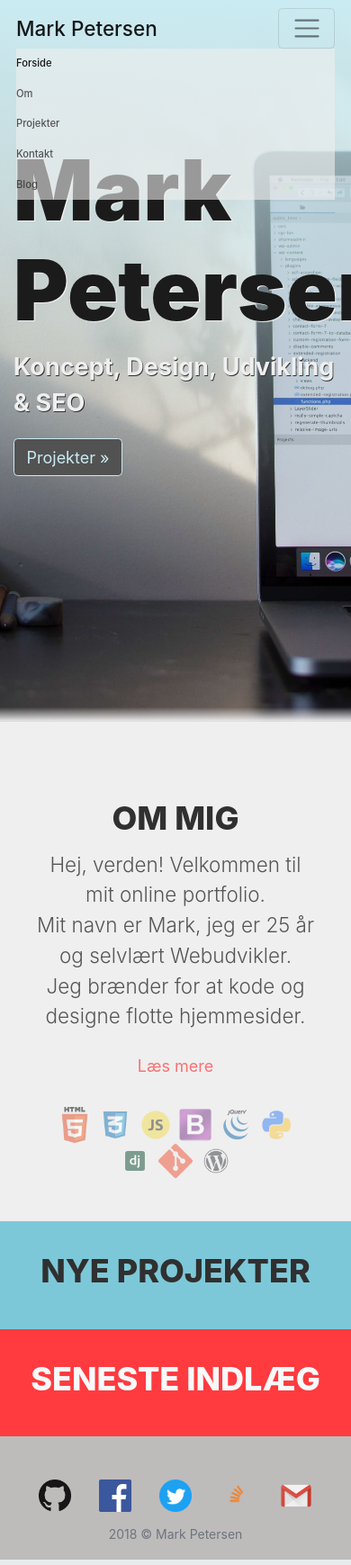
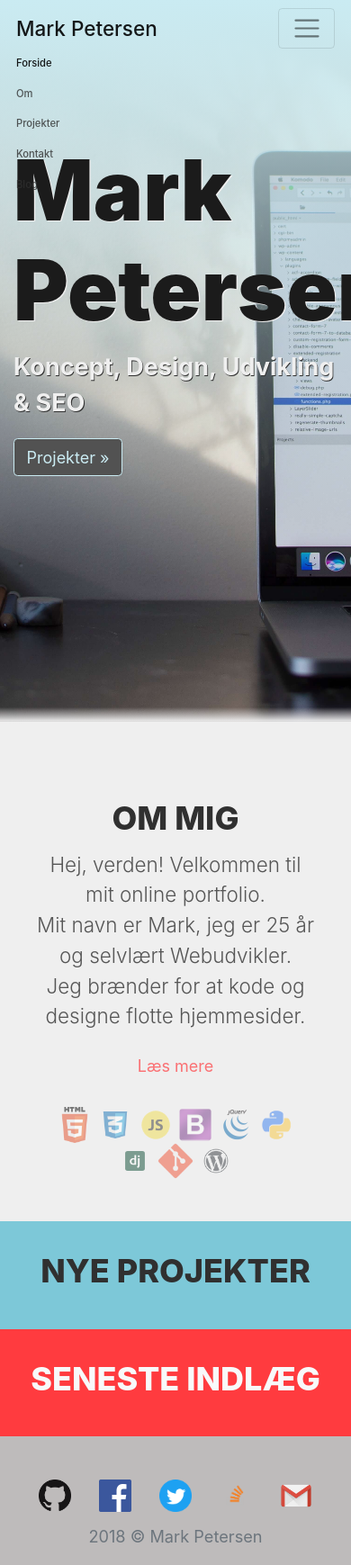
Before and after one commit to MarkP92/personal-portfolio, a Django app: page / in a window 390 px wide, after a click that opens the changed part; the page is wider, and only the part inside the window is pictured. Shown: that part at 90% size. Run offline with Django 3.2, Linux system fonts and the light colour scheme; data that the repository does not hold is empty; some libraries are stand-ins or nearby versions.

Commit message:
font size

```diff
--- a/static/css/style.css
+++ b/static/css/style.css
@@ -15,14 +15,14 @@ body {
 body p {
     color: #565656;
     line-height: 1.5;
-    font-size: 1em;
+    font-size: 1.3em;
 }
 
 body a {
     color: #303030;
     line-height: 1.4;
     font-weight: 500;
-    font-size: 1em;
+    font-size: 1.3em;
 }
 
 h1,h2,h3,h4,h5,h6 {
@@ -226,10 +226,6 @@ h1,h2,h3,h4,h5,h6 {
 
 /* MEDIA SCREENS */
 @media screen and (max-width: 1025px) {
-    #navbarNav {
-        background: rgba(239, 239, 239, .6)
-    }
-
     .active {
         color: rgba(48, 48, 48, 1);
         border: none!important;
```
